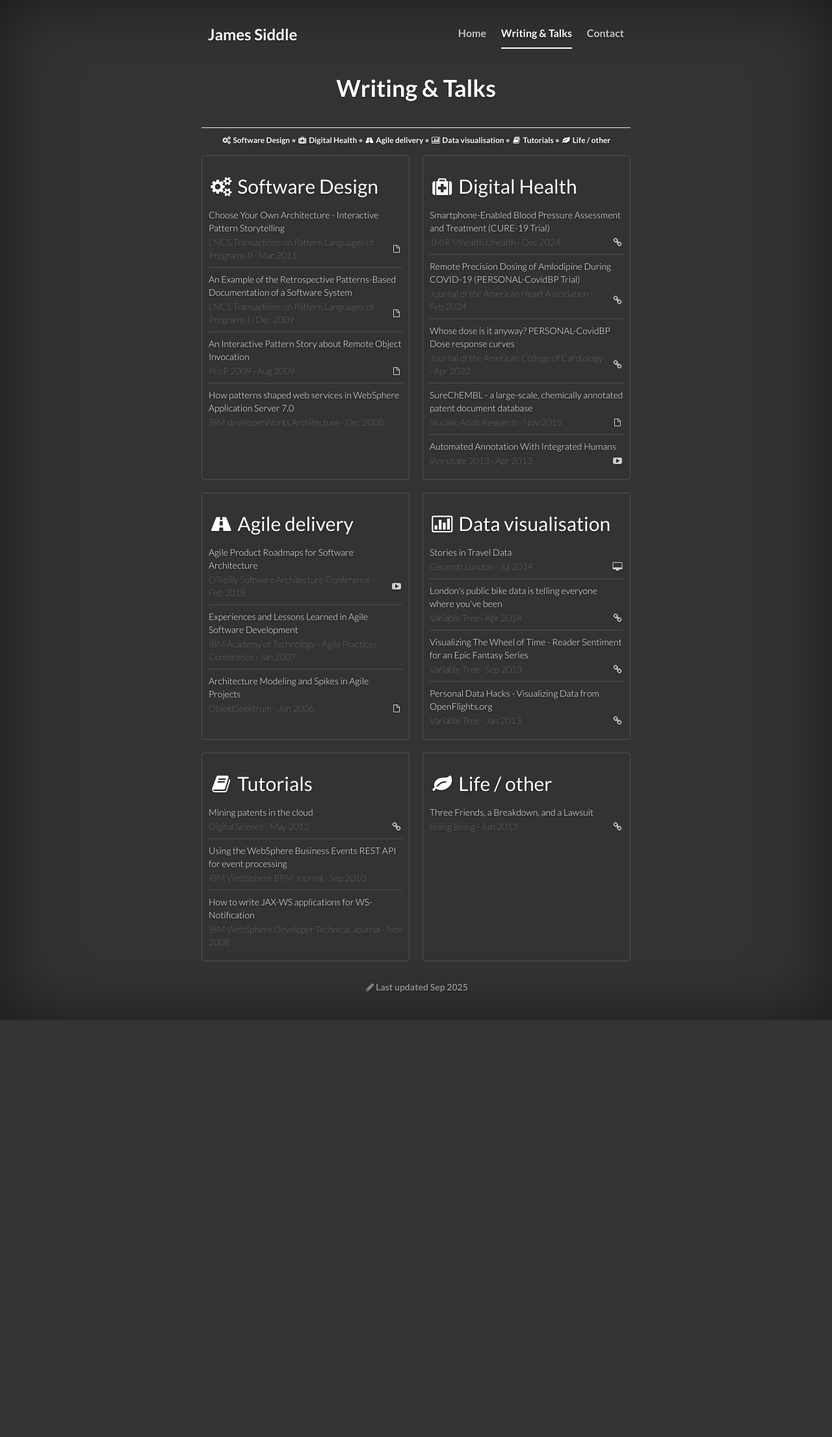
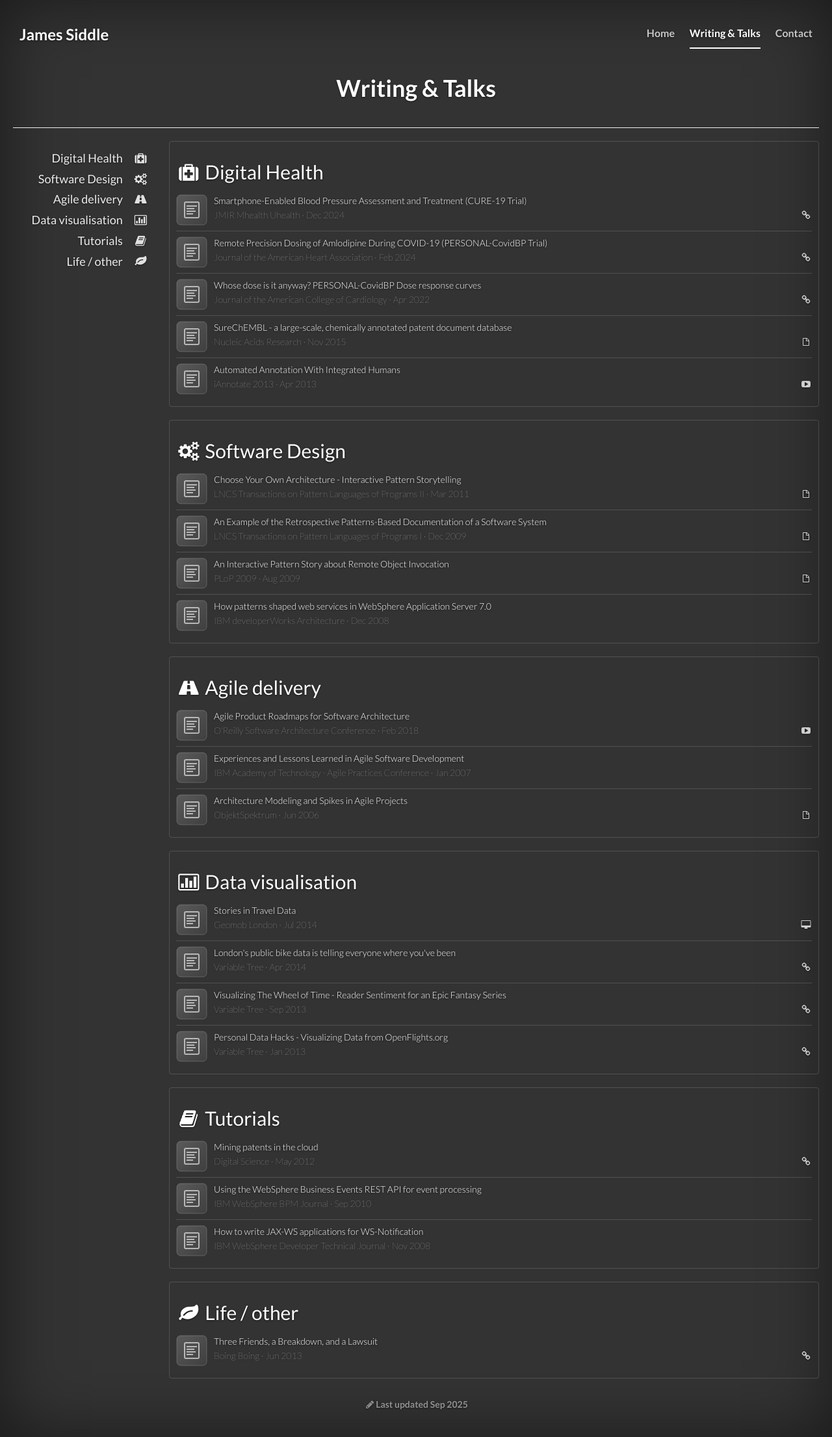
Before and after one commit to eldritch-elbow/jsnet-website, a Jekyll site: the page built from biblio.html, in a window 1280 px wide. Shown: the whole page at 65% size. Built offline with Jekyll 4.4.1, drawn with Linux system fonts in a browser that asks for light colours; before the commit the page ends 1569 px from its top, so only the background shows below that.

Commit message:
fix: topic list and thumbnails

```diff
--- a/biblio.html
+++ b/biblio.html
@@ -57,8 +57,10 @@ title: Writing & Talks
                         <h1>Writing &amp; Talks</h1>
                     </div>
 
-                    {% assign grouped = "software|Software Design;medical|Digital Health;agile|Agile delivery;dataviz|Data visualisation;tutorials|Tutorials;life|Life / other" | split: ";" %}
-                    <p class="bib-jumpto small">
+                    {% assign grouped = "medical|Digital Health;software|Software Design;agile|Agile delivery;dataviz|Data visualisation;tutorials|Tutorials;life|Life / other" | split: ";" %}
+                    <div class="bib-layout">
+                      <nav class="bib-topics">
+                        <ul>
                           {% for pair in grouped %}
                             {% assign parts = pair | split: "|" %}
                             {% assign key = parts[0] %}
@@ -72,11 +74,10 @@ title: Writing & Talks
                               {% when "tutorials" %}{% assign icon = "fa-book" %}
                               {% when "life" %}{% assign icon = "fa-leaf" %}
                             {% endcase %}
-                        <a href="#{{ key }}"><i class="fa {{ icon }} fa-fw"></i> {{ label }}</a>{% unless forloop.last %}<span class="sep"> • </span>{% endunless %}
+                            <li><a href="#{{ key }}">{{ label }} <i class="fa {{ icon }} fa-fw"></i></a></li>
                           {% endfor %}
-                    </p>
-
-                    {% assign grouped = "software|Software Design;medical|Digital Health;agile|Agile delivery;dataviz|Data visualisation;tutorials|Tutorials;life|Life / other" | split: ";" %}
+                        </ul>
+                      </nav>
                       <div class="bib-grid">
                       {% for pair in grouped %}
                       {% assign parts = pair | split: "|" %}
@@ -98,6 +99,13 @@ title: Writing & Talks
                           <ul class="bib-list">
                           {% for item in items %}
                             <li class="bib-row">
+                              {% assign thumb = item.thumbnail | default: '/assets/images/thumb-default.svg' %}
+                              {% if thumb contains '://' %}
+                                <img class="bib-thumb" src="{{ thumb }}" alt="" loading="lazy">
+                              {% else %}
+                                <img class="bib-thumb" src="{{ thumb | relative_url }}" alt="" loading="lazy">
+                              {% endif %}
+                              <div class="bib-body">
                                 <span class="bib-title">{{ item.title }}</span>
                                 <span class="bib-meta">
                                   <span class="bib-details">{{ item.outlet }}{% if item.date %} · <time datetime="{{ item.date | date_to_xmlschema }}">{{ item.date | date: "%b %Y" }}</time>{% endif %}</span>
@@ -124,12 +132,14 @@ title: Writing & Talks
                                     {% endif %}
                                   </span>
                                 </span>
+                              </div>
                             </li>
                           {% endfor %}
                           </ul>
                         </div>
                       {% endif %}
                     {% endfor %}
+                      </div>
                     </div>
 
                 </div>
--- a/css/biblio.css
+++ b/css/biblio.css
@@ -164,10 +164,7 @@ body, h1, h2, h3, h4, h5, h6 {
   grid-template-columns: 1fr;
   gap: 20px;
 }
-/* Switch to two columns earlier to reduce wide single-column space */
-@media (min-width: 768px) {
-  .bib-grid { grid-template-columns: 1fr 1fr; }
-}
+/* Always single column for content grid */
 .bib-grid .bib-section {
   border-bottom: none;
   border: 1px solid rgba(255,255,255,.15);
@@ -185,17 +182,55 @@ body, h1, h2, h3, h4, h5, h6 {
 .bib-list { list-style: none; margin: 0; padding: 0; }
 .bib-row {
   display: flex;
-  flex-direction: column;
+  flex-direction: row;
   align-items: flex-start;
+  gap: 10px;
   padding: 8px 0;
   border-top: 1px solid rgba(255,255,255,.15);
 }
 .bib-row:first-child { border-top: 0; }
+.bib-thumb { width: 48px; height: 48px; object-fit: cover; border-radius: 4px; flex: 0 0 auto; }
+.bib-body { display: flex; flex-direction: column; flex: 1 1 auto; min-width: 0; }
 .bib-title { flex: 0 0 auto; width: 100%; font-weight: 300; }
 .bib-meta { flex: 0 0 auto; margin: 2px 0 0 0; font-weight: 100; opacity: .9; text-align: left; display: flex; align-items: center; justify-content: space-between; width: 100%; }
 .bib-meta .bib-details { flex: 1 1 auto; min-width: 0; }
 .bib-meta .bib-kind-set { flex: 0 0 auto; display: inline-flex; align-items: center; }
 .bib-title, .bib-title a, .bib-meta { overflow-wrap: anywhere; word-break: normal; }
+.bib-layout { display: grid; grid-template-columns: 1fr; gap: 20px; align-items: start; }
+@media (min-width: 768px) {
+  .bib-layout { grid-template-columns: 220px 1fr; }
+}
+.bib-topics { text-align: left; font-size: 18px; padding-right: 12px; margin-top: 14px; }
+.bib-topics a {
+  font-weight: 400;
+  display: flex;
+  align-items: center;
+  justify-content: flex-end; /* text and icon align to the right edge */
+  gap: 8px; /* space between text and icon */
+  width: 100%;
+  text-align: right;
+}
+.bib-topics .fa { opacity: .95; margin-left: 8px; margin-right: 0; }
+/* Keep topic list font-size consistent across breakpoints */
+
+/* On narrow screens, show topics horizontally above content */
+@media (max-width: 767px) {
+  .bib-topics { margin-top: 0; padding-right: 0; }
+  .bib-topics ul { display: flex; flex-wrap: wrap; gap: 6px 12px; align-items: center; }
+  .bib-topics li { margin: 0; }
+  .bib-topics li + li { margin-top: 0; } /* override desktop vertical spacing */
+  .bib-topics a {
+    width: auto;
+    justify-content: flex-start;
+    text-align: left;
+    line-height: 1.3; /* normalize inline height across items */
+  }
+}
+.bib-topics ul { list-style: none; margin: 0; padding: 0; }
+@media (min-width: 768px) {
+  .bib-topics li + li { margin-top: 6px; }
+}
+.bib-topics a { opacity: .9; }
 .bib-kind { opacity: .85; margin-left: 8px; margin-right: 0; }
 .bib-kind-set a { color: inherit; text-decoration: none; }
 .bib-kind-set a:hover .bib-kind { opacity: 1; }
@@ -253,6 +288,6 @@ body, h1, h2, h3, h4, h5, h6 {
   .masthead,
   .mastfoot,
   .content-container {
-    width: 700px;
+    width: 100%;
   }
 }
```
Also changed, not shown: other parts of biblio.html (+2 -0 lines), README.md, assets/images/thumb-default.svg (added). Lines whose indentation alone changed are shown as unchanged.
